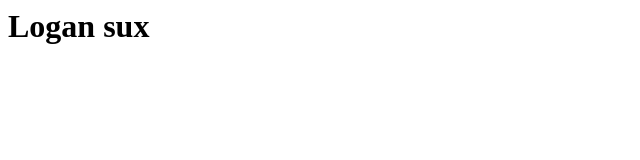
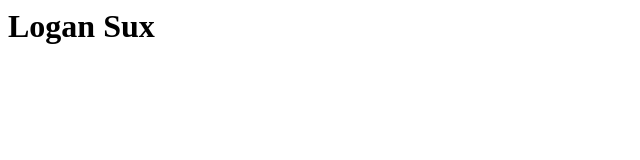
Before and after one commit to C0baltCooled/meatchad.github.io, a plain HTML site: page index.html in a window 1280 px wide. Shown: the full height of the page, 0-640 px from the left. Drawn offline with Linux system fonts and the light colour scheme.

Commit message:
Update index.html

```diff
--- a/index.html
+++ b/index.html
@@ -1 +1 @@
-<h1>Logan sux</h1>
+<h1>Logan Sux</h1>
```
